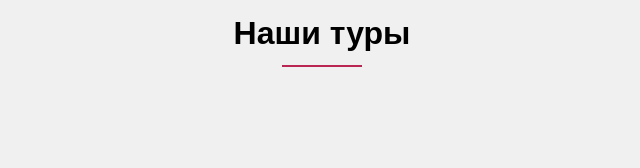
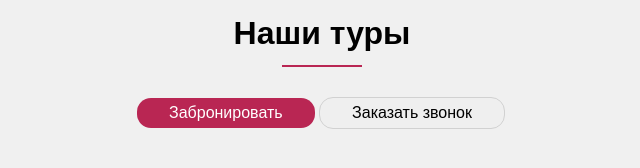
Before and after one commit to Rom-Freedom/Travel-in-Crimea, a plain HTML site: page blocks.html in a window 1280 px wide. Shown: the whole page, without its empty margins (318-958 px from the left). Drawn offline with Linux system fonts and the light colour scheme.

Commit message:
animate buttons

```diff
--- a/blocks.html
+++ b/blocks.html
@@ -12,6 +12,8 @@
         <h2 class="subtitle subtitle_line">
             Наши туры
         </h2>
+        <button class="btn-base btn-reset">Забронировать</button>
+        <button class="btn-gray btn-reset">Заказать звонок</button>
     </div>
 </body>
 </html>
--- a/css/style.css
+++ b/css/style.css
@@ -1,5 +1,9 @@
 :root {
     --base-color: #b92653;
+    --base-color-hover: #e14373;
+    --base-color-active: #89183a;
+    --transition-duration: .3s;
+    --gray-color: #d1d1d1;
 }
 
 html {
@@ -59,3 +63,54 @@ img {
     left: calc(50% - 40px);
     bottom: -15px;
 }
+
+/* Reset styles for buttons */
+.btn-reset {
+    border: none;
+    outline: none;
+    background-color: none;
+    padding: 0;
+}
+.btn-base {
+    padding: 6px 32px;
+    color: #fff;
+    background-color: var(--base-color);
+    border-radius: 14px;
+    transition: background-color var(--transition-duration);
+    cursor: pointer;
+}
+.btn-base:hover {
+    background-color: var(--base-color-hover);
+    transition: var(--transition-duration);
+}
+.btn-base:active {
+    background-color: var(--base-color-active);
+}
+.btn-base:focus {
+    outline: var(--base-color) 1px solid;
+    outline-offset: 3px;
+}
+
+/* Gray buttons */
+.btn-gray {
+    padding: 6px 32px;
+    color: #000;
+    border: 1px solid var(--gray-color);
+    border-radius: 14px;
+    transition: background-color var(--transition-duration), border-color var(--transition-duration) color var(--transition-duration);
+    cursor: pointer;
+}
+.btn-gray:hover {
+    background-color: var(--base-color-hover);
+    border-color: var(--base-color-hover);
+    color: #fff;
+}
+.btn-gray:active {
+    background-color: var(--base-color-active);
+    border-color: var(--base-color-active);
+    color: #fff;
+}
+.btn-gray:focus {
+    outline: var(--base-color) 1px solid;
+    outline-offset: 3px;
+}
```
